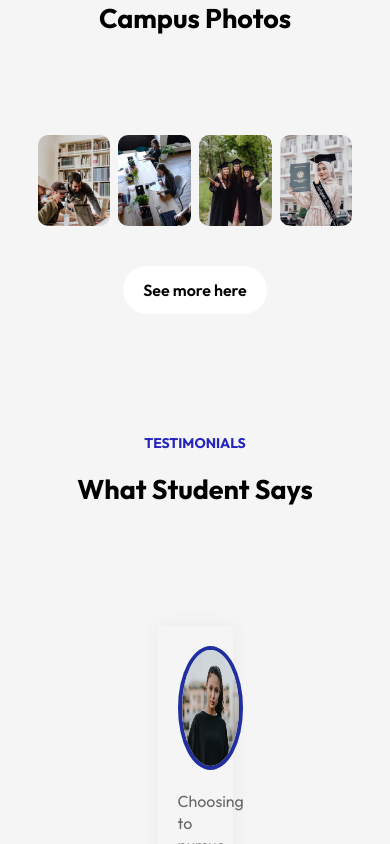
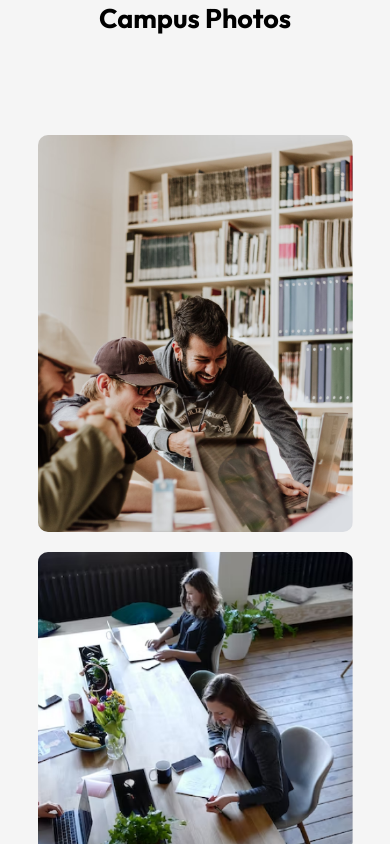
Before and after one commit to thanhphuocjr/EDU_EDU, a React (Vite) app: page / in a window 390 px wide. Shown: the part 3000-3844 px from the top of the page. Built offline with nearby package versions, Linux system fonts and the light colour scheme; a web font is replaced by a local one.

Commit message:
Responsive Campus

```diff
--- a/src/Components/Campus/Campus.scss
+++ b/src/Components/Campus/Campus.scss
@@ -12,6 +12,33 @@
       border-radius: 10px;
     }
   }
-  .btn{
+  .btn {
+    border: 1px solid rgb(72, 68, 68);
   }
 }
+
+@media (max-width: 768px) {
+  .campus {
+    .gallery {
+      flex-wrap: wrap;
+      img {
+        width: 48%;
+        margin-bottom: 20px;
+      }
+    }
+    .btn{
+      font-size: 13px;
+      padding: 10px 5px;
+
+    }
+  }
+}
+@media (max-width: 480px) {
+  .campus {
+    .gallery {
+      img {
+        width: 100%;
+      }
+    }
+  }
+}
```
Also changed, not shown: src/Components/Campus/Campus.jsx (line endings or trailing spaces).
